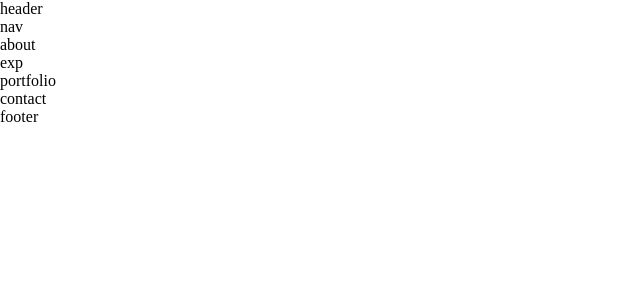
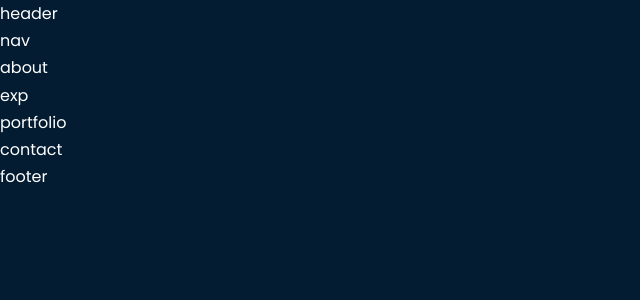
Before and after one commit to Organic-Species/Portfolio-2.0, a React (Create React App) app: page / in a window 1280 px wide. Shown: the top 300 px of the page, without its empty margins (0-640 px from the left). Built offline with nearby package versions, Linux system fonts and the light colour scheme.

Commit message:
CSS for Index.css

```diff
--- a/src/index.css
+++ b/src/index.css
@@ -1,3 +1,5 @@
+@import url('https://fonts.googleapis.com/css2?family=Poppins:wght@300;400;500;600&display=swap');
+
 * {
   margin: 0;
   padding: 0;
@@ -9,6 +11,127 @@
 }
 
 :root {
-  --color-bg: #f4f0eb;
-  --color-bg-variant: #e2d7ca;
+  --color-bg: #041c32;
+  --color-bg-variant: #064663;
+  --color-primary: #ecb365;
+  --color-primary-variant: #f2c992;
+  --color-white: #fff;
+  --color-light: #eeeeff;
+
+  --transistion: all 400ms ease;
+
+  --container-width-lg: 75%;
+  --container-width-md: 86%;
+  --container-width-sm: 90%;
 }
+
+html {
+  scroll-behavior: smooth;
+}
+
+::-webkit-scrollbar {
+  display: none;
+}
+
+body {
+  font-family: 'Poppins', sans-serif;
+  background: var(--color-bg);
+  color: var(--color-white);
+  line-height: 1.7;
+}
+
+/* ------------- General Styles ------------- */
+.container {
+  width: var(--container-width-lg);
+  margin: 0 auto;
+}
+
+h1,
+h2,
+h3,
+h4,
+h5 {
+  font-weight: 500;
+}
+
+h1 {
+  font-size: 2.5rem;
+}
+
+section {
+  margin-top: 8rem;
+}
+
+section > h2,
+section > h5 {
+  text-align: center;
+  color: var(--color-light);
+}
+
+section > h2 {
+  color: var(--color-primary);
+  margin-bottom: 3rem;
+}
+
+.text-light {
+  color: var(--color-light);
+}
+
+a {
+  color: var(--color-primary);
+  transition: var(--transistion);
+}
+
+a:hover {
+  color: var(--color-white);
+}
+
+.btn {
+  width: max-content;
+  display: inline-block;
+  color: var(--color-primary);
+  padding: 0.75rem 1.2rem;
+  border-radius: 0.4rem;
+  cursor: pointer;
+  border: 1px solid var(--color-primary);
+  transition: var(--transistion);
+}
+
+.btn:hover {
+  background: var(--color-white);
+  color: var(--color-bg);
+  border-color: transparent;
+}
+
+.btn-primary {
+  background: var(--color-primary);
+  color: var(--color-bg);
+}
+
+img {
+  display: block;
+  width: 100%;
+  object-fit: cover;
+}
+
+/* ------------- Media Queries - (Medium Devices) ------------- */
+@media screen and (max-width: 1024px) {
+  .container {
+    width: var(--container-width-md);
+  }
+
+  section {
+    margin-top: 6rem;
+  }
+}
+
+/* ------------- Media Queries - (Small Devices) ------------- */
+@media screen and (max-width: 600px) {
+  .container {
+    width: var(--container-width-sm);
+  }
+
+  section > h2 {
+    margin-bottom: 2rem;
+  }
+}
```
